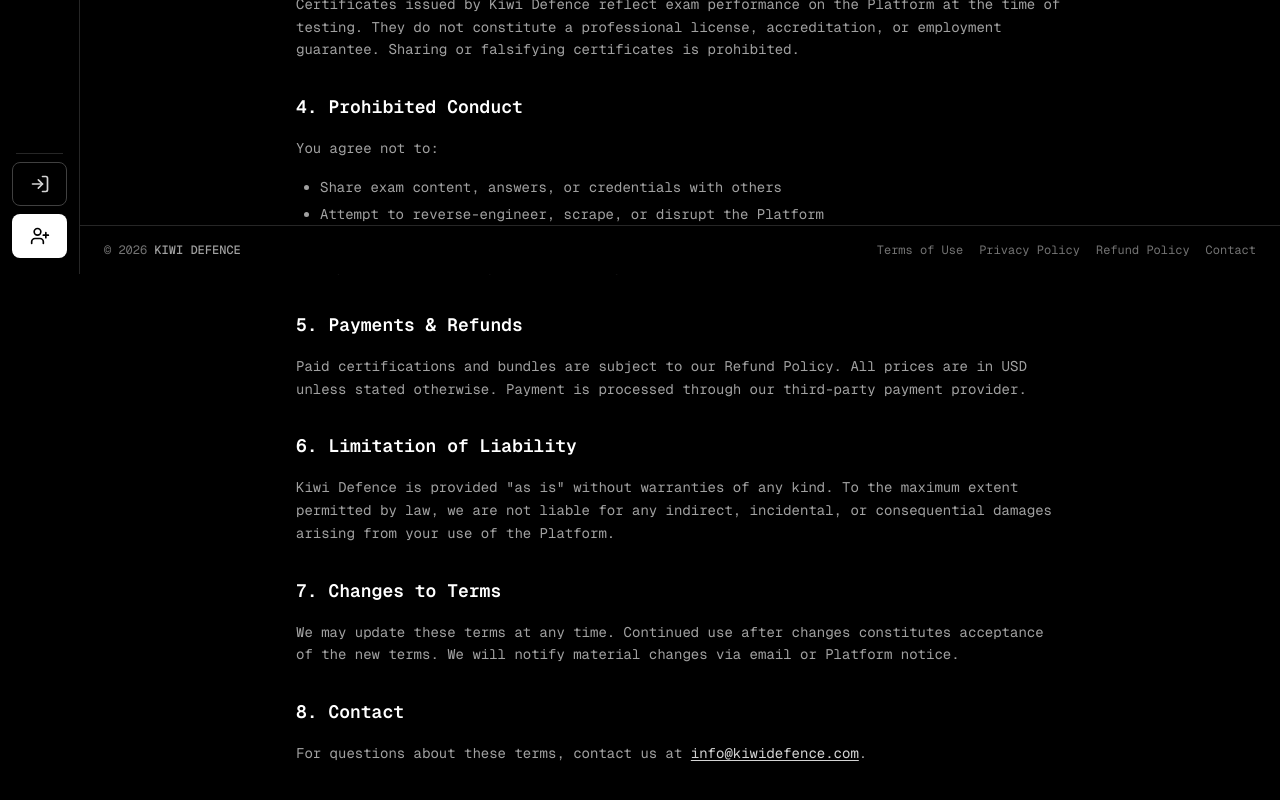
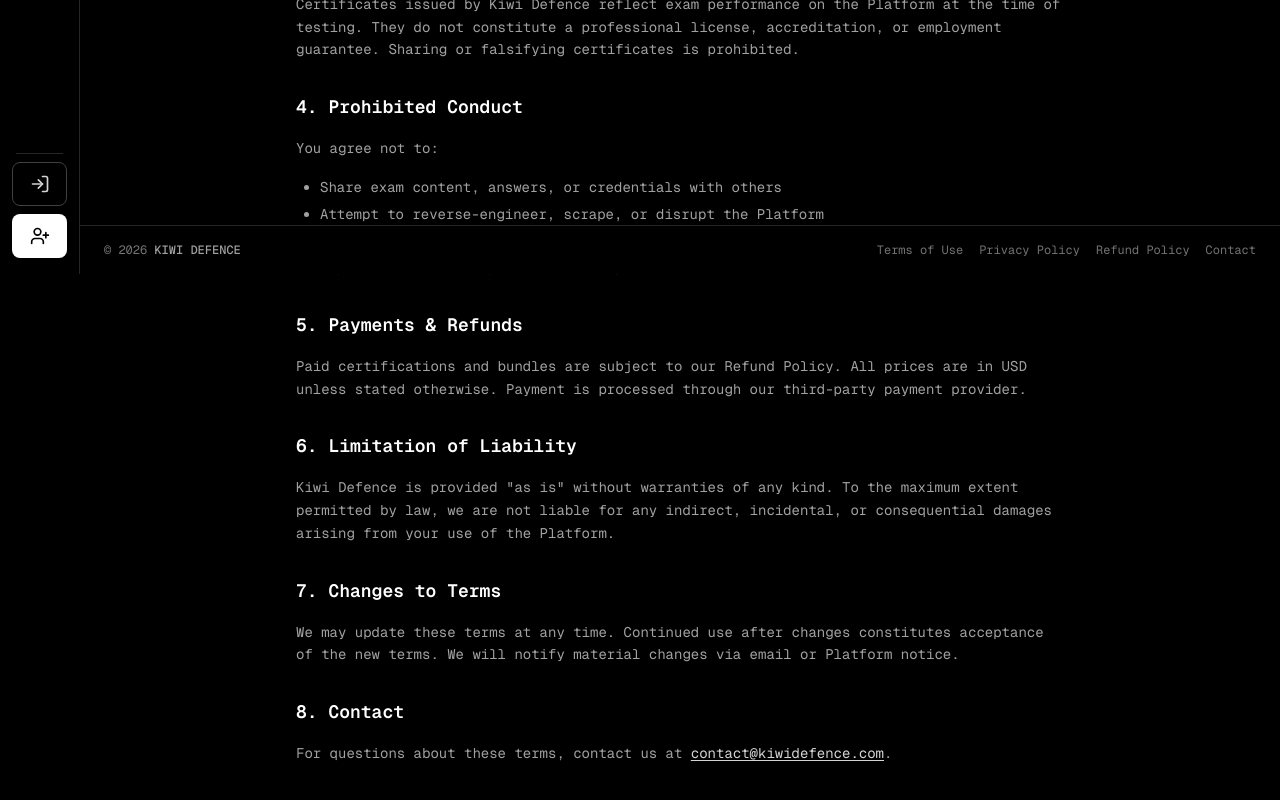
Before and after one commit to KiwiDefence/KiwiDefenceApp, a Next.js app: page /terms in a window 1280 px wide. Shown: the part 526-1326 px from the top of the page. Built offline with nearby package versions, Linux system fonts and the light colour scheme; no server answers.

Commit message:
Fix footer overlap, login scroll, email to contact@kiwidefence.com

```diff
--- a/src/app/login/page.tsx
+++ b/src/app/login/page.tsx
@@ -96,7 +96,7 @@ export default function LoginPage() {
 
       {/* Right Panel */}
       <div className="grid place-items-start px-8 py-8 bg-[#050505] overflow-y-auto">
-        <div className="w-full max-w-md">
+        <div className="w-full max-w-md pb-8">
           <div className="flex items-center justify-center mb-2">
             <div className="w-12 h-12 flex items-center justify-center">
               <img alt="Kiwi Defence" className="w-full h-full invert" src="/kiwi-logo.svg" />
--- a/src/app/privacy/page.tsx
+++ b/src/app/privacy/page.tsx
@@ -49,7 +49,7 @@ export default function PrivacyPage() {
 
         <section className="space-y-4 text-sm text-neutral-400 leading-relaxed font-code">
           <h2 className="text-lg font-semibold text-white">6. Your Rights</h2>
-          <p>Depending on your jurisdiction, you may have rights to access, correct, delete, or port your data. To exercise these rights, contact <a href="mailto:info@kiwidefence.com" className="text-neutral-300 hover:text-white underline underline-offset-2">info@kiwidefence.com</a>.</p>
+          <p>Depending on your jurisdiction, you may have rights to access, correct, delete, or port your data. To exercise these rights, contact <a href="mailto:contact@kiwidefence.com" className="text-neutral-300 hover:text-white underline underline-offset-2">contact@kiwidefence.com</a>.</p>
         </section>
 
         <section className="space-y-4 text-sm text-neutral-400 leading-relaxed font-code">
@@ -59,7 +59,7 @@ export default function PrivacyPage() {
 
         <section className="space-y-4 text-sm text-neutral-400 leading-relaxed font-code">
           <h2 className="text-lg font-semibold text-white">8. Contact</h2>
-          <p>For privacy-related inquiries: <a href="mailto:info@kiwidefence.com" className="text-neutral-300 hover:text-white underline underline-offset-2">info@kiwidefence.com</a>.</p>
+          <p>For privacy-related inquiries: <a href="mailto:contact@kiwidefence.com" className="text-neutral-300 hover:text-white underline underline-offset-2">contact@kiwidefence.com</a>.</p>
         </section>
       </article>
     </AppShell>
--- a/src/app/refund-policy/page.tsx
+++ b/src/app/refund-policy/page.tsx
@@ -47,7 +47,7 @@ export default function RefundPolicyPage() {
 
         <section className="space-y-4 text-sm text-neutral-400 leading-relaxed font-code">
           <h2 className="text-lg font-semibold text-white">6. How to Request a Refund</h2>
-          <p>Send your refund request from the email address associated with your account to <a href="mailto:info@kiwidefence.com" className="text-neutral-300 hover:text-white underline underline-offset-2">info@kiwidefence.com</a>. Include your full name and order reference number. We will respond within 3 business days.</p>
+          <p>Send your refund request from the email address associated with your account to <a href="mailto:contact@kiwidefence.com" className="text-neutral-300 hover:text-white underline underline-offset-2">contact@kiwidefence.com</a>. Include your full name and order reference number. We will respond within 3 business days.</p>
         </section>
       </article>
     </AppShell>
--- a/src/app/terms/page.tsx
+++ b/src/app/terms/page.tsx
@@ -58,7 +58,7 @@ export default function TermsPage() {
 
         <section className="space-y-4 text-sm text-neutral-400 leading-relaxed font-code">
           <h2 className="text-lg font-semibold text-white">8. Contact</h2>
-          <p>For questions about these terms, contact us at <a href="mailto:info@kiwidefence.com" className="text-neutral-300 hover:text-white underline underline-offset-2">info@kiwidefence.com</a>.</p>
+          <p>For questions about these terms, contact us at <a href="mailto:contact@kiwidefence.com" className="text-neutral-300 hover:text-white underline underline-offset-2">contact@kiwidefence.com</a>.</p>
         </section>
       </article>
     </AppShell>
--- a/src/components/app-shell.tsx
+++ b/src/components/app-shell.tsx
@@ -31,8 +31,8 @@ export default function AppShell({ children }: { children: ReactNode }) {
     <div className="min-h-screen bg-black">
       <Sidebar collapsed={!sidebarOpen} currentPath={pathname} onCloseMobile={() => setSidebarOpen(false)} />
       <Header onToggleSidebar={() => setSidebarOpen((v) => !v)} sidebarOpen={sidebarOpen} isMobile={isMobile} />
-      <div className={`transition-all duration-300 ease-in-out pt-16 min-h-screen ${isMobile ? "ml-0" : sidebarOpen ? "ml-56" : "ml-20"}`}>
-        <main className="p-4 sm:p-6 pb-36 overflow-auto">
+      <div className={`transition-all duration-300 ease-in-out pt-16 min-h-screen pb-28 sm:pb-12 ${isMobile ? "ml-0" : sidebarOpen ? "ml-56" : "ml-20"}`}>
+        <main className="p-4 sm:p-6">
           {children}
         </main>
       </div>
--- a/src/components/footer.tsx
+++ b/src/components/footer.tsx
@@ -11,7 +11,7 @@ export default function Footer({ sidebarOpen, isMobile }: { sidebarOpen?: boolea
           <Link href="/terms" className="hover:text-neutral-300 transition-colors">Terms of Use</Link>
           <Link href="/privacy" className="hover:text-neutral-300 transition-colors">Privacy Policy</Link>
           <Link href="/refund-policy" className="hover:text-neutral-300 transition-colors">Refund Policy</Link>
-          <a href="mailto:info@kiwidefence.com" className="hover:text-neutral-300 transition-colors">Contact</a>
+          <a href="mailto:contact@kiwidefence.com" className="hover:text-neutral-300 transition-colors">Contact</a>
         </div>
       </div>
     </footer>
```
